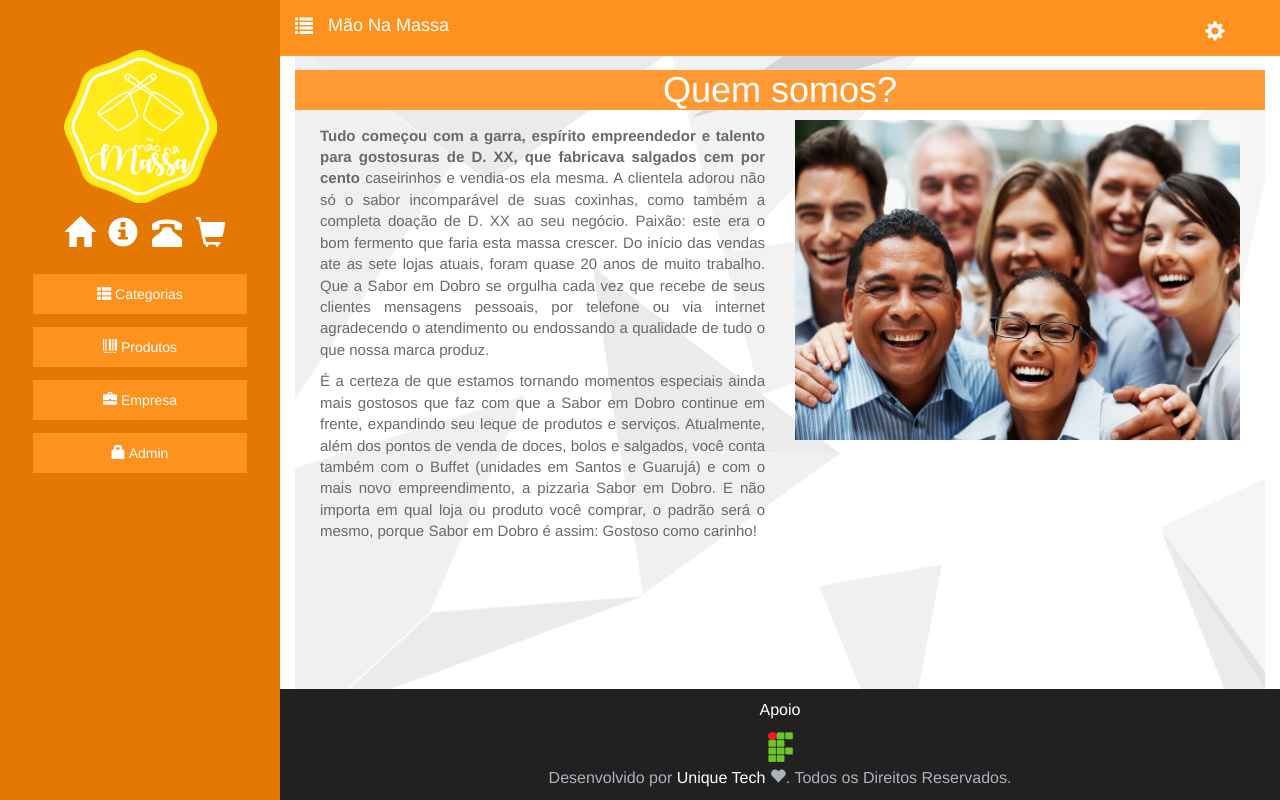
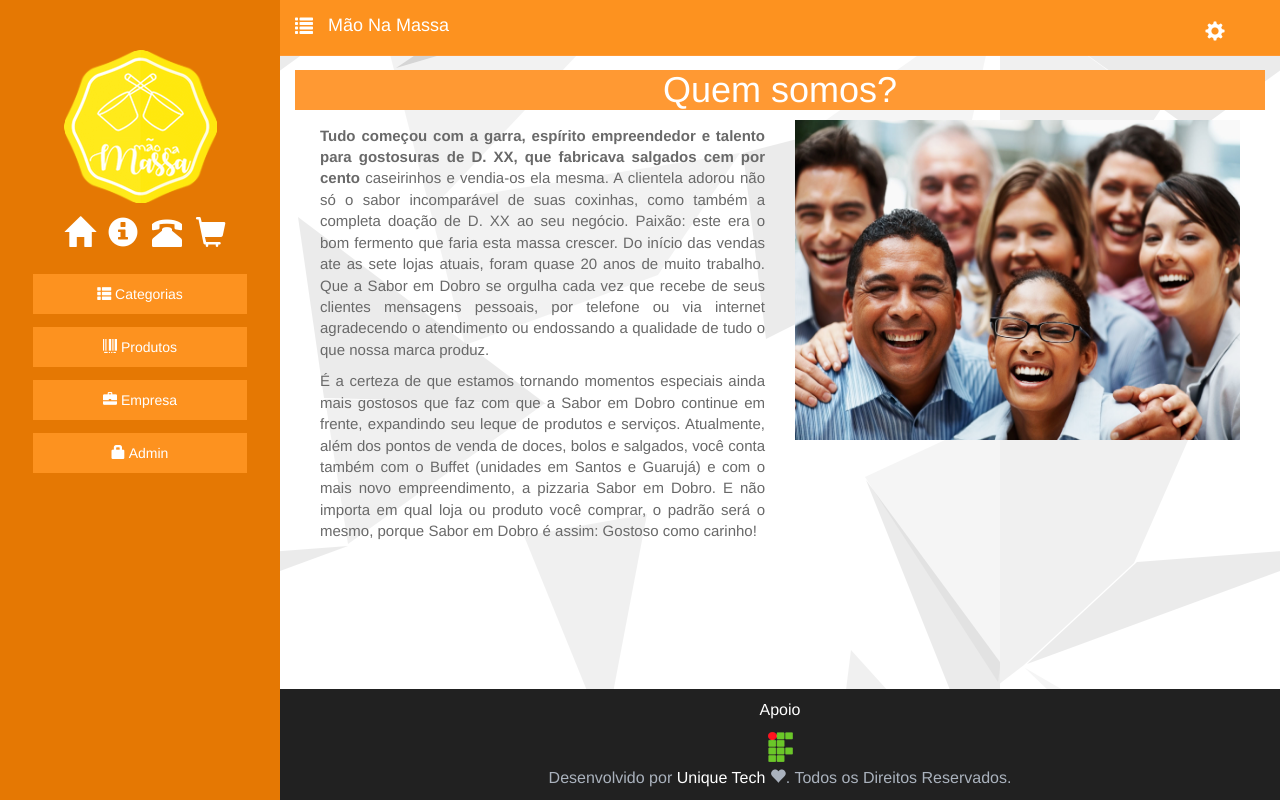
Before and after one commit to LeomaraAC/siteMaoNaMassa, a PHP site: page /OnePage/Loja/Paginas/sobre.php in a window 1280 px wide. Run offline with PHP 8.4, Linux system fonts and the light colour scheme; data that the repository does not hold is empty.

Commit message:
Remoção da imagem de fundo da classe #page-content-wrapper e adicionando-a ao body

```diff
--- a/Loja/CSS/custom.css
+++ b/Loja/CSS/custom.css
@@ -143,7 +143,7 @@ ul > li > a > img {
 /* Imagem de fundo*/
 
 #page-content-wrapper {
-    background-image: url("../Imagens/Configuracoes/background.png");
+    /*background-image: url("../Imagens/Configuracoes/background.png");*/
 }
 
 
--- a/Loja/CSS/dashboard.css
+++ b/Loja/CSS/dashboard.css
@@ -1,5 +1,8 @@
 html, body {
     height: 100%;
+}
+body{
+    background-image: url("../Imagens/Configuracoes/background.png");
 }
 
 #wrapper {
```
